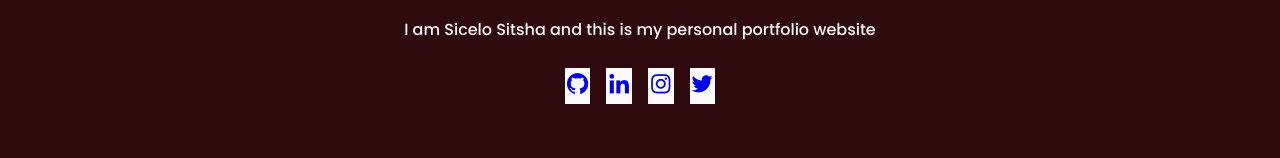
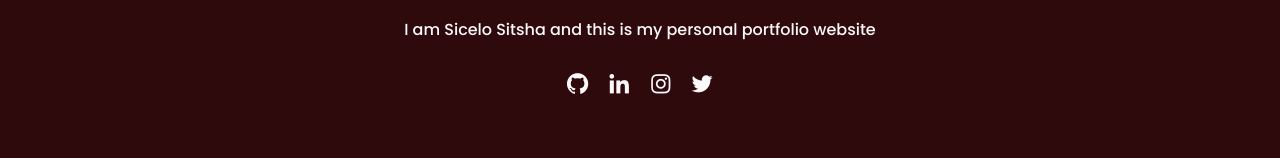
Before and after one commit to sicelo17/CV-vue, a Vue app: page / in a window 1280 px wide. Shown: the part 2300-2458 px from the top of the page. Built offline with nearby package versions, Linux system fonts and the light colour scheme; no server answers.

Commit message:
footer icons changed styling

```diff
--- a/src/components/Footer.vue
+++ b/src/components/Footer.vue
@@ -51,7 +51,8 @@ export default {
 
 .footer_link {
     font-size: 1.6rem;
-    background: var(--first-color-lighten);
+    color: var(--first-color-lighten);
+
     margin: 0 var(--mb-1);
     transition: .3s;
 }
```
